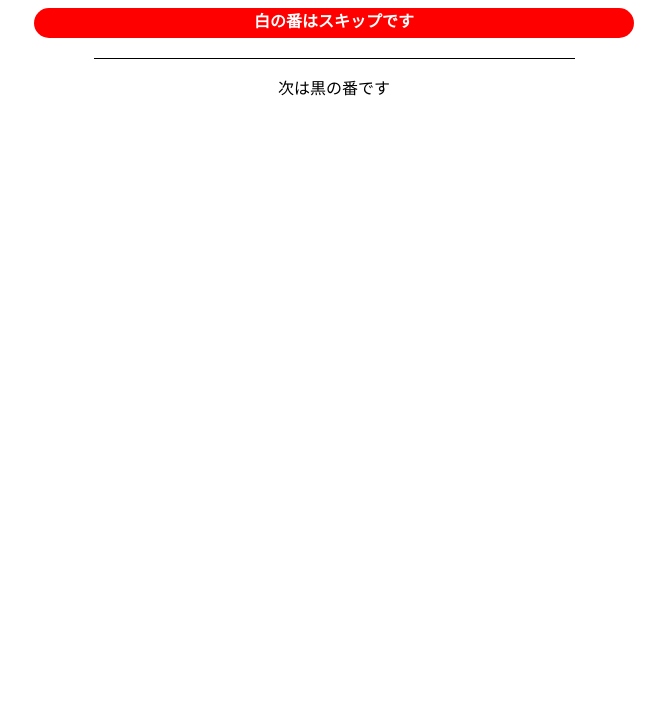
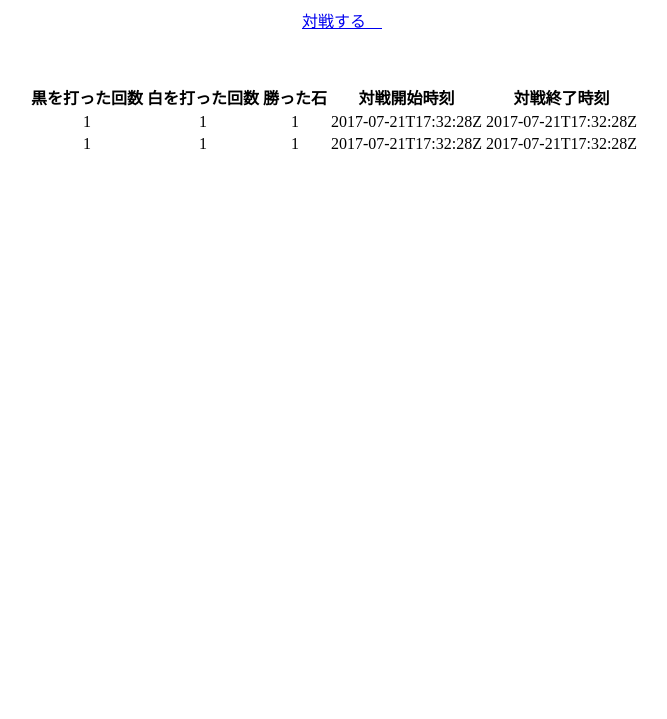
Before and after one commit to EngiBeerHub/udemy-reversi-webapp, a website: page static/index.html in a window 1280 px wide. Shown: the part 81-800 px from the top of the page, without its empty margins (306-973 px from the left). Drawn offline with Linux system fonts and the light colour scheme; files that its build step writes are made by us from their sources; no server answers.

Commit message:
[15-95]HTMLの実装

```diff
--- a/docs/openapi.yaml
+++ b/docs/openapi.yaml
@@ -33,6 +33,9 @@ paths:
                           type: integer
                           example: 1
                         startedAt:
+                          type: string
+                          example: 2017-07-21T17:32:28Z
+                        endAt:
                           type: string
                           example: 2017-07-21T17:32:28Z
 
--- /dev/null
+++ b/static/game/style.css
@@ -0,0 +1,51 @@
+body {
+  text-align: center;
+}
+
+.warning-message-area {
+  height: 30px;
+}
+
+.warning-message {
+  width: 600px;
+  height: 30px;
+  margin: 0 auto;
+  background-color: red;
+  color: white;
+  font-weight: bold;
+  border-radius: 15px;
+}
+
+.board {
+  width: 480px;
+  margin: 0 auto;
+  margin-top: 20px;
+  display: grid;
+  grid-template-columns: repeat(8, 60px);
+  border: solid;
+  border-width: 1px 0 0 1px;
+}
+
+.square {
+  width: 60px;
+  height: 60px;
+  border: solid;
+  border-width: 0 1px 1px 0;
+  display: flex;
+  justify-content: center;
+  align-items: center;
+}
+
+.stone {
+  width: 52px;
+  height: 52px;
+  border-radius: 50%;
+}
+
+.dark {
+  background-color: black;
+}
+
+.light {
+  border: 1px solid;
+}
--- a/static/index.html
+++ b/static/index.html
@@ -12,11 +12,34 @@
     <h1>リバーシで学ぶアプリケーション設計入門</h1>
 </header>
 <main>
-    <div class="warning-message-area">
-        <p id="warning-message" class="warning-message">白の番はスキップです</p>
-    </div>
-    <div id="board" class="board"></div>
-    <p id="next-disc-message">次は黒の番です</p>
+    <a href="/game/">対戦する　</a>
+    <table>
+        <thead>
+        <tr>
+            <th>黒を打った回数</th>
+            <th>白を打った回数</th>
+            <th>勝った石</th>
+            <th>対戦開始時刻</th>
+            <th>対戦終了時刻</th>
+        </tr>
+        </thead>
+        <tbody>
+        <tr>
+            <td>1</td>
+            <td>1</td>
+            <td>1</td>
+            <td>2017-07-21T17:32:28Z</td>
+            <td>2017-07-21T17:32:28Z</td>
+        </tr>
+        <tr>
+            <td>1</td>
+            <td>1</td>
+            <td>1</td>
+            <td>2017-07-21T17:32:28Z</td>
+            <td>2017-07-21T17:32:28Z</td>
+        </tr>
+        </tbody>
+    </table>
 </main>
 <script src="main.js"></script>
 </body>
--- a/static/style.css
+++ b/static/style.css
@@ -1,51 +1,8 @@
 body {
-  text-align: center;
+    text-align: center;
 }
 
-.warning-message-area {
-  height: 30px;
+table {
+    padding-top: 50px;
+    margin: 0 auto;
 }
-
-.warning-message {
-  width: 600px;
-  height: 30px;
-  margin: 0 auto;
-  background-color: red;
-  color: white;
-  font-weight: bold;
-  border-radius: 15px;
-}
-
-.board {
-  width: 480px;
-  margin: 0 auto;
-  margin-top: 20px;
-  display: grid;
-  grid-template-columns: repeat(8, 60px);
-  border: solid;
-  border-width: 1px 0 0 1px;
-}
-
-.square {
-  width: 60px;
-  height: 60px;
-  border: solid;
-  border-width: 0 1px 1px 0;
-  display: flex;
-  justify-content: center;
-  align-items: center;
-}
-
-.stone {
-  width: 52px;
-  height: 52px;
-  border-radius: 50%;
-}
-
-.dark {
-  background-color: black;
-}
-
-.light {
-  border: 1px solid;
-}
```
Also changed, not shown: static/game/index.html (added, +24 -0 lines), static/game/main.js (renamed from static/main.js).
